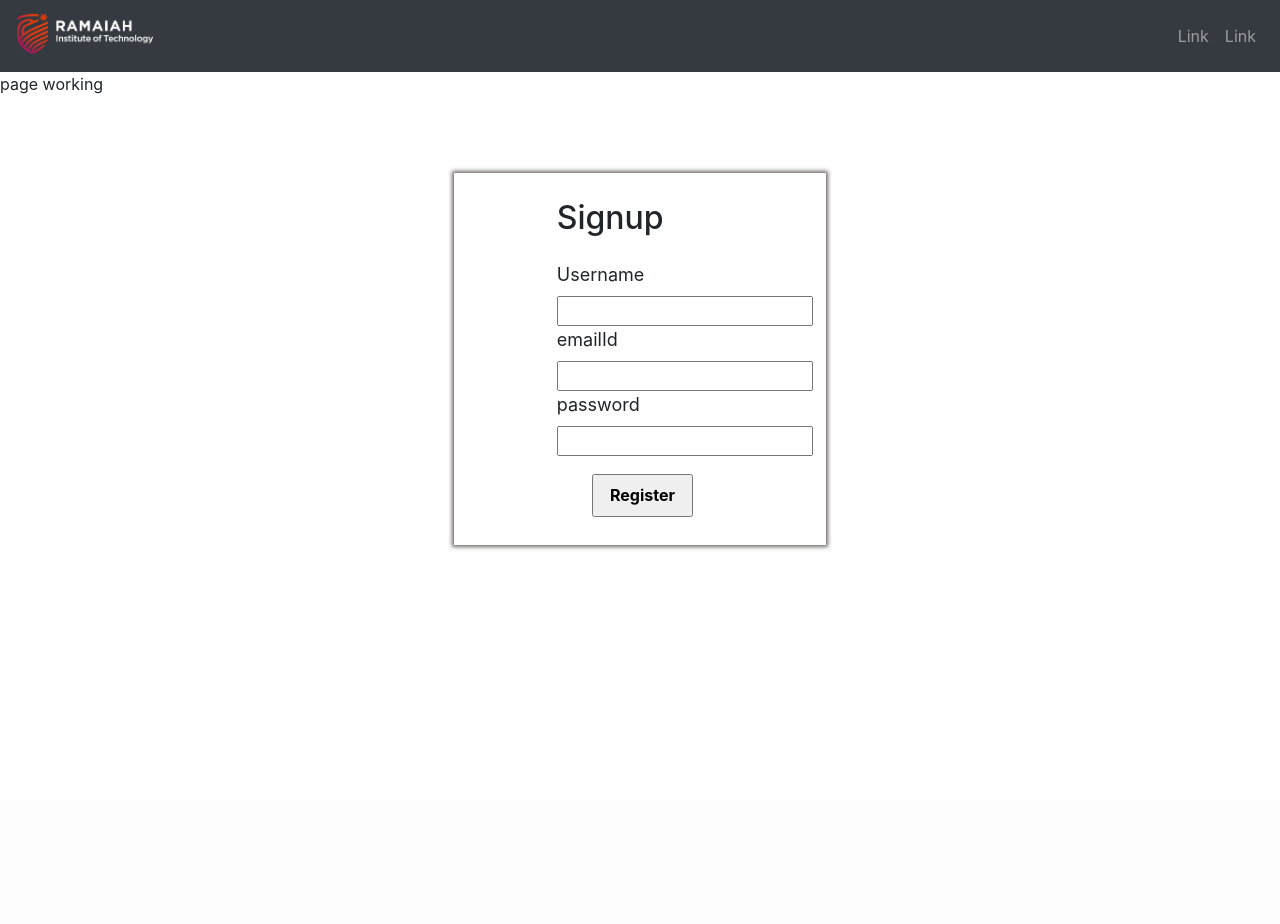
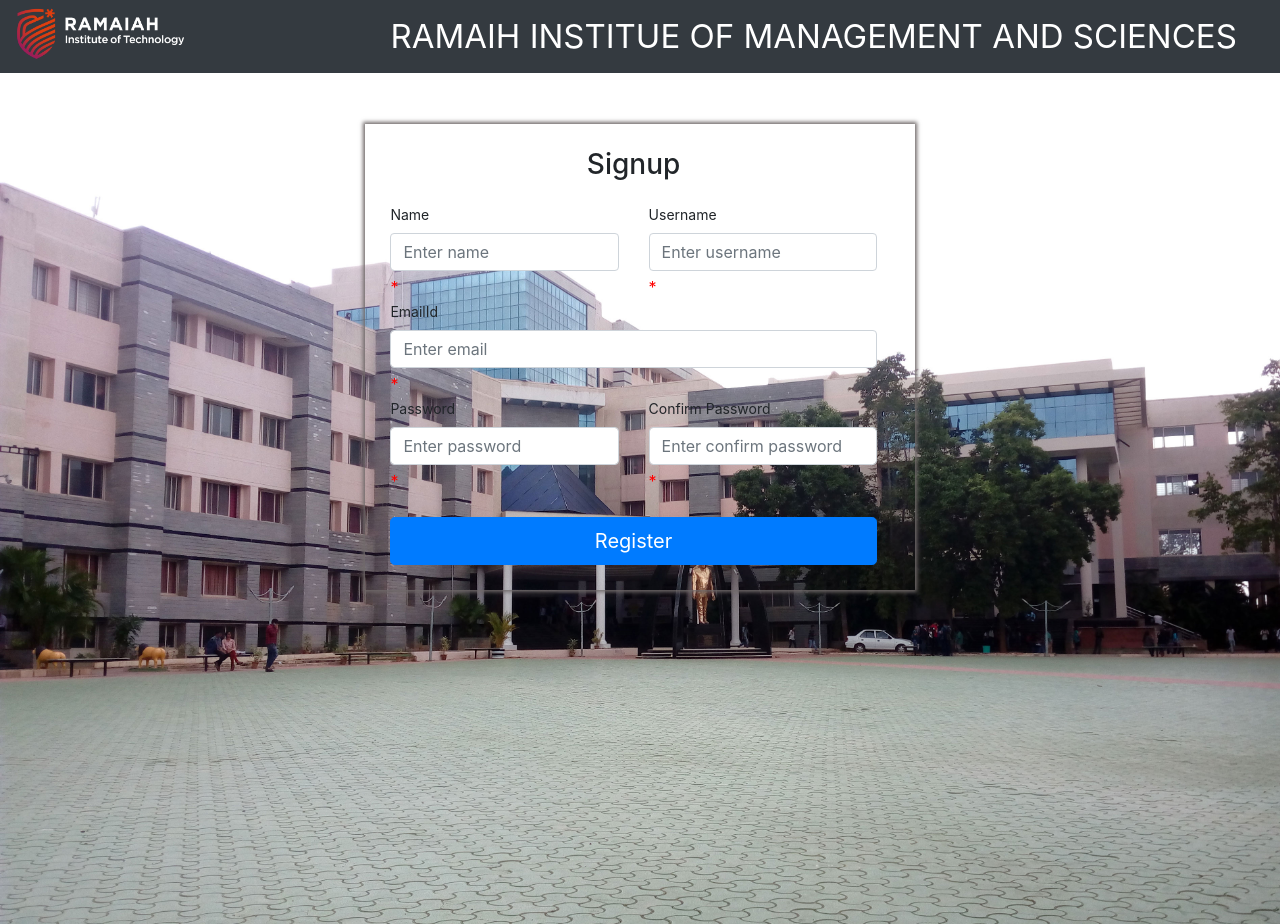
Before and after one commit to Negi47/Training, a PHP site: page /TeacherTraining/admin.php in a window 1280 px wide. Before the commit the page ends 550 px from the top, so only its background shows below. Run offline with PHP 8.4, Linux system fonts and the light colour scheme.

Commit message:
New Files added

```diff
--- a/admin.php
+++ b/admin.php
@@ -1,43 +1,120 @@
 <?php include "./includes/header.php" ?>
 <?php require "./database/dataconnect.php";
 
-$error = "";
-echo "page working";
-if (isset($_POST['submit'])) {
 
-    $user = $_POST['user'];
-    $pswd = $_POST['pswd'];
-    $email = $_POST['email'];
+$userErr = $nameErr= $pswdErr = $emailErr = $cnfrmpswdErr= "" ;
 
-    if(empty($user) || empty($pswd) || empty($email)){
-        $error = "Please enter the details";
+$user = $name= $pswd = $email = $cnfrmpswd= "";
+
+
+if (isset($_POST['submit']))  {
+    if (empty($_POST["name"])) {
+        $nameErr = "Name is required";
+      } else {
+        $name = $_POST["name"];
+        // check if name only contains letters and whitespace
+        if (!preg_match("/^[a-zA-Z ]*$/",$name)) {
+          $nameErr = "Only letters and white space allowed";
+        }
+      }
+
+    if (empty($_POST["user"])) {
+      $userErr = "user is required";
+    } else {
+      $user = $_POST["user"];
+      // check if name only contains letters and whitespace
+      if (!preg_match("/^[a-zA-Z0-9]*$/",$user)) {
+        $userErr = "only letters and numbers allowed";
+      }
     }
-    else{
 
-        $insert_data = "insert into adminlogin(username,email,password) values('$user','$email','$pswd')";
+    if (empty($_POST["email"])) {
+      $emailErr = "Email is required";
+    } else {
+      $email = $_POST["email"];
+      // check if e-mail address is well-formed
+      if (!filter_var($email, FILTER_VALIDATE_EMAIL)) {
+        $emailErr = "Invalid email format";
+      }
+    }
+
+    if (empty($_POST["pswd"] )) {
+      $pswdErr = "pswd is required";
+    } else {
+      $pswd = $_POST["pswd"];
+    }
+
+    if (empty($_POST["cnfrmpswd"] )) {
+        $cnfrmpswdErr = "pswd is required";
+      } else {
+        $cnfrmpswd = $_POST["cnfrmpswd"];
+      }
+
+      if($pswd==$cnfrmpswd)
+      {
+            $pswd=$_POST["pswd"];
+      }else{
+            $pswdErr = "Does not match";
+      }
+
+
+  }
+
+    if(empty($user) ||empty($name) || empty($pswd) ||empty($cnfrmpswd) || empty($email)){
+
+    }
+    else
+    {
+
+        $insert_data = "insert into adminlogin(username,name,email,password) values('$user','$name','$email','$pswd')";
         $con->query($insert_data);
         header("location: feedback.php");
     }
-}
+ ?>
+<div class="maindiv">
 
-?>
+    <div class="signup">
+        <center><h3 class="signup_header">Signup</h3></center>
+            <form action="" method ="POST" >
+            <div class="row">
+                <div class="input-field col s6">
+                    <label class="signup_text">Name</label><br>
+                    <input type="text" class="form-control" name="name" placeholder="Enter name" value="<?php echo $name;?>">
+                        <span class="form-text text-muted" id="error">*
+                            <?php echo $nameErr;?>
+                        </span>
+                </div>
 
-
-<div class="signup">
-    <h2 class="signup_header">Signup</h2>
-        <form action="" method ="POST" >
-
-            <label class="signup_text">Username</label>
-
-            <input type="text" name="user"><br>
-
-            <label class="signup_text">emailId</label>
-            <input type="text" name="email"><br>
-
-            <label class="signup_text">password</label>
-            <input type="text" name="pswd"><br>
-
-            <input type="submit" name="submit" class="submit_btn" value="Register">
-            <?php echo "<div>$error</div>" ?>
-        </form>
+                <div class="input-field col s6">
+                    <label class="signup_text">Username</label><br>
+                    <input type="text" class="form-control" name="user" placeholder="Enter username" value="<?php echo $user;?>">
+                        <span class="form-text text-muted" id="error">*
+                            <?php echo $userErr;?>
+                        </span>
+                </div>
+            </div>
+                <label class="signup_text">EmailId</label><br>
+                <input type="text" class="form-control" name="email" placeholder="Enter email" value="<?php echo $email;?>">
+                    <span class="form-text text-muted" id="error">*
+                        <?php echo $emailErr;?>
+                    </span>
+                <div class="row">
+                    <div class="input-field col s6">
+                        <label class="signup_text">Password</label><br>
+                        <input type="password" class="form-control" name="pswd" placeholder="Enter password" value="<?php echo $pswd;?>">
+                                <span class="form-text text-muted" id="error">*
+                                    <?php echo $pswdErr;?>
+                                </span>
+                    </div>
+                    <div class="input-field col s6">
+                        <label class="signup_text">Confirm Password</label><br>
+                        <input type="password" class="form-control" name="cnfrmpswd" placeholder="Enter confirm password" value="<?php echo $cnfrmpswd;?>">
+                                <span class="form-text text-muted" id="error">*
+                                    <?php echo $cnfrmpswdErr;?>
+                            </span><br>
+                    </div>
+                </div>
+                <input type="submit" name="submit" class="btn btn-primary btn-lg btn-block" value="Register">
+            </form>
+    </div>
 </div>
--- a/database/dataconnect.php
+++ b/database/dataconnect.php
@@ -3,5 +3,5 @@
 $username = "root";
 $password = "";
 $data_base = "teacher";
-$con = new mysqli($localhost, $username, $password,$data_base)or die("Unable to connect to MySQL");
+$con = new mysqli($localhost, $username, $password,$data_base) or die("Unable to connect to MySQL");
 ?>
--- a/includes/header.php
+++ b/includes/header.php
@@ -18,14 +18,27 @@
 </head>
 <body>
 
-<nav class="navbar navbar-expand-sm bg-dark navbar-dark sticky-top">
-  <a class="navbar-brand" href="#"><img src="Images/brand.png"  width="80" height="40"></a>
+<nav class="navbar navbar-expand-sm bg-dark navbar-dark sticky-top" id="header">
+  <a class="navbar-brand-left" id="leftimg" href="#"><img src="Images/brand.png"  width="80" height="40"></a>
+  <div><span class="headtag">RAMAIH INSTITUE OF MANAGEMENT AND SCIENCES</span></div>
   <ul class="navbar-nav">
+
+    <?php
+
+    $url = "http://localhost/TeacherTraining/test.php";
+
+    $link = (isset($_SERVER['HTTPS']) && $_SERVER['HTTPS'] === 'on' ?
+                "https" : "http") . "://" . $_SERVER['HTTP_HOST'] .
+                $_SERVER['REQUEST_URI'];
+
+    if ($link==$url):
+
+    ?>
+
     <li class="nav-item">
-      <a class="nav-link" href="#">Link</a>
+      <button type="button" name="Log" value="Logout" >Logout</button>
     </li>
-    <li class="nav-item">
-      <a class="nav-link" href="#">Link</a>
-    </li>
+
+    <?php endif; ?>
   </ul>
 </nav>
--- a/nxtwindow.php
+++ b/nxtwindow.php
@@ -17,7 +17,7 @@
       else
       {
 
-        $insert_data = "insert into fed2(presentation,topic,level,res ,future,recc) values('$exec','$topic','$level','$res','$future','$recc')";
+        $insert_data = "insert into feedback2(presentation,topic,level,res ,future,recc) values('$exec','$topic','$level','$res','$future','$recc')";
         $res = $con->query($insert_data);
         if(!$res)
         {
--- a/styles/admin.css
+++ b/styles/admin.css
@@ -1,21 +1,32 @@
 .signup{
-    width: 29%;
-    padding: 2% 5% 3% 8%;
+    width: 43%;
+    padding: 2% 3% 2% 2%;
     margin: auto;
-    margin-top: 6%;
+    margin-top: 4%;
     box-shadow: 0 0 4px 2px #716b6b;
 }
 .signup_header{
     margin-bottom: 1.5rem;
     font-weight: 500;
-    line-height: 1.2;
+    line-height: 1;
 }
 .signup_text{
-    font-size:18px;
+    font-size:14px;
 }
-.submit_btn{
+/*.submit_btn{
     padding: 3% 8% 4% 8%;
     margin: 9% 6% -6% 17%;
     font-weight: 700;
     font-family: inherit;
+}*/
+#error{
+    color: red !important;
 }
+
+.maindiv{
+    background-image: url(../Images/backgroundimg.jpg);
+    object-fit: cover;
+    height: 100vh;
+    width: 100%;
+    background-size: cover !important;
+}
--- a/styles/header.css
+++ b/styles/header.css
@@ -1,5 +1,16 @@
 img{
-    width: 12%;
+    width: 45%;
     margin: auto;
     height: auto;
 }
+.tagname{
+	color: white;
+}
+#leftimg{
+	width: 30%;
+}
+.headtag
+{
+    color: white;
+    font-size: 33px;
+}
--- a/styles/hod.css
+++ b/styles/hod.css
@@ -1,4 +1,4 @@
-.hod{
+/* .hod{
     width: 36%;
     padding: 3% 3% 2% 4%;
     margin: auto;
@@ -11,4 +11,8 @@
 
 .display{
     margin: 1%;
+} */
+
+table, tr, td, th{
+    border: 1px solid black
 }
```
Also changed, not shown: hod.php (+13 -18 lines), login.php (+20 -9 lines), nxtpage.php (+7 -7 lines), test.php (added, +9 -0 lines), Images/backgroundimg.jpg (added).
